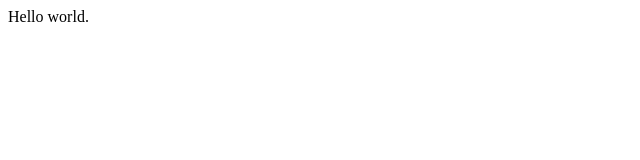
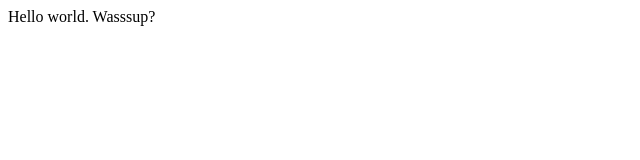
Before and after one commit to lhuffman15/portfolio, a plain HTML site: page portfolio.html in a window 1280 px wide. Shown: the full height of the page, 0-640 px from the left. Drawn offline with Linux system fonts and the light colour scheme.

Commit message:
Added wassup

```diff
--- a/portfolio.html
+++ b/portfolio.html
@@ -9,5 +9,5 @@
     <link href="file:///Macintosh HD/Users/lindsey.huffman/Library/Application Support/Adobe/Dreamweaver CC 2018/en_US/Configuration/Temp/Assets/eam64926a3f.TMP/css/bootstrap-4.0.0.css" rel="stylesheet">
   </head>
   <body>
-Hello world.
+Hello world. Wasssup?
 </body>
```
